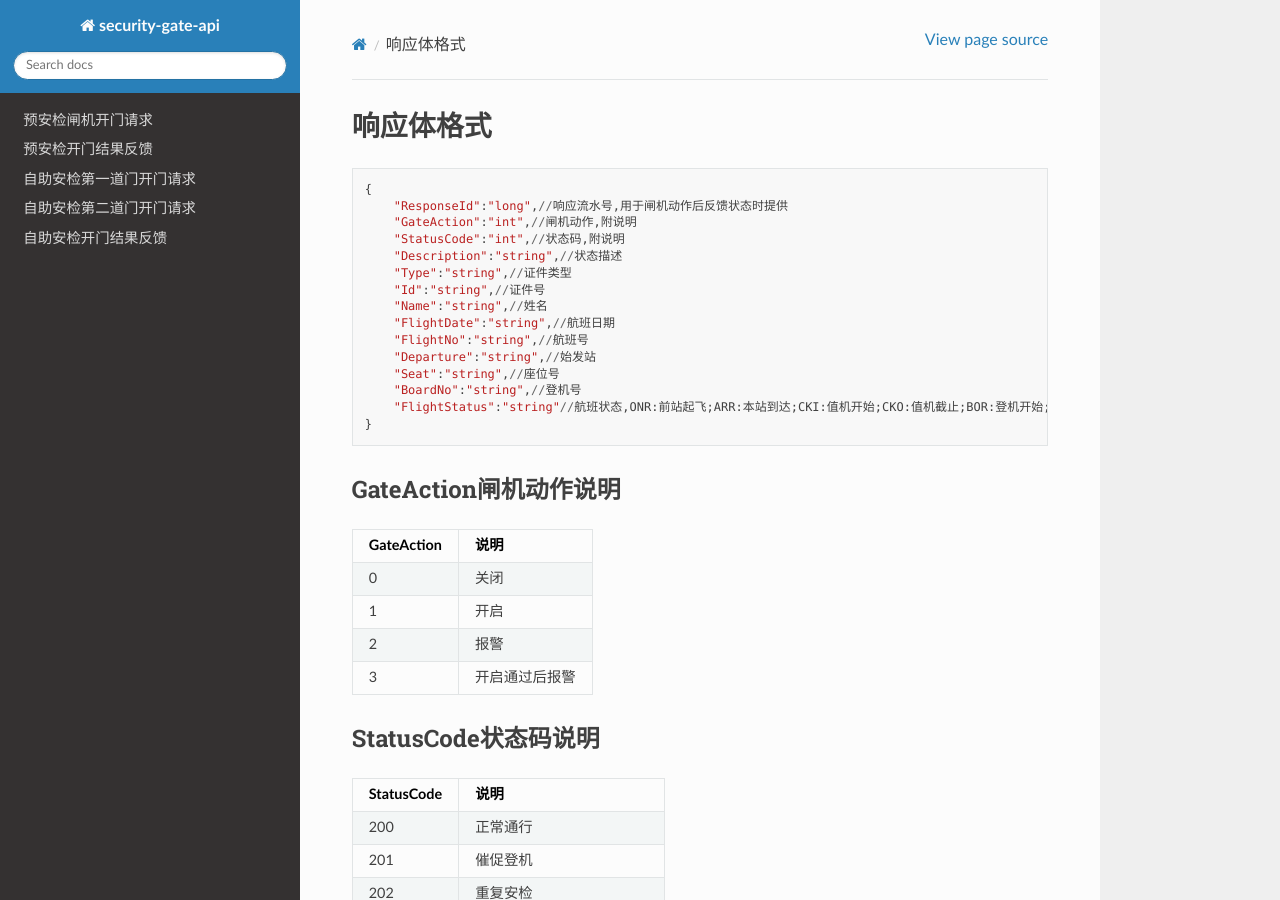
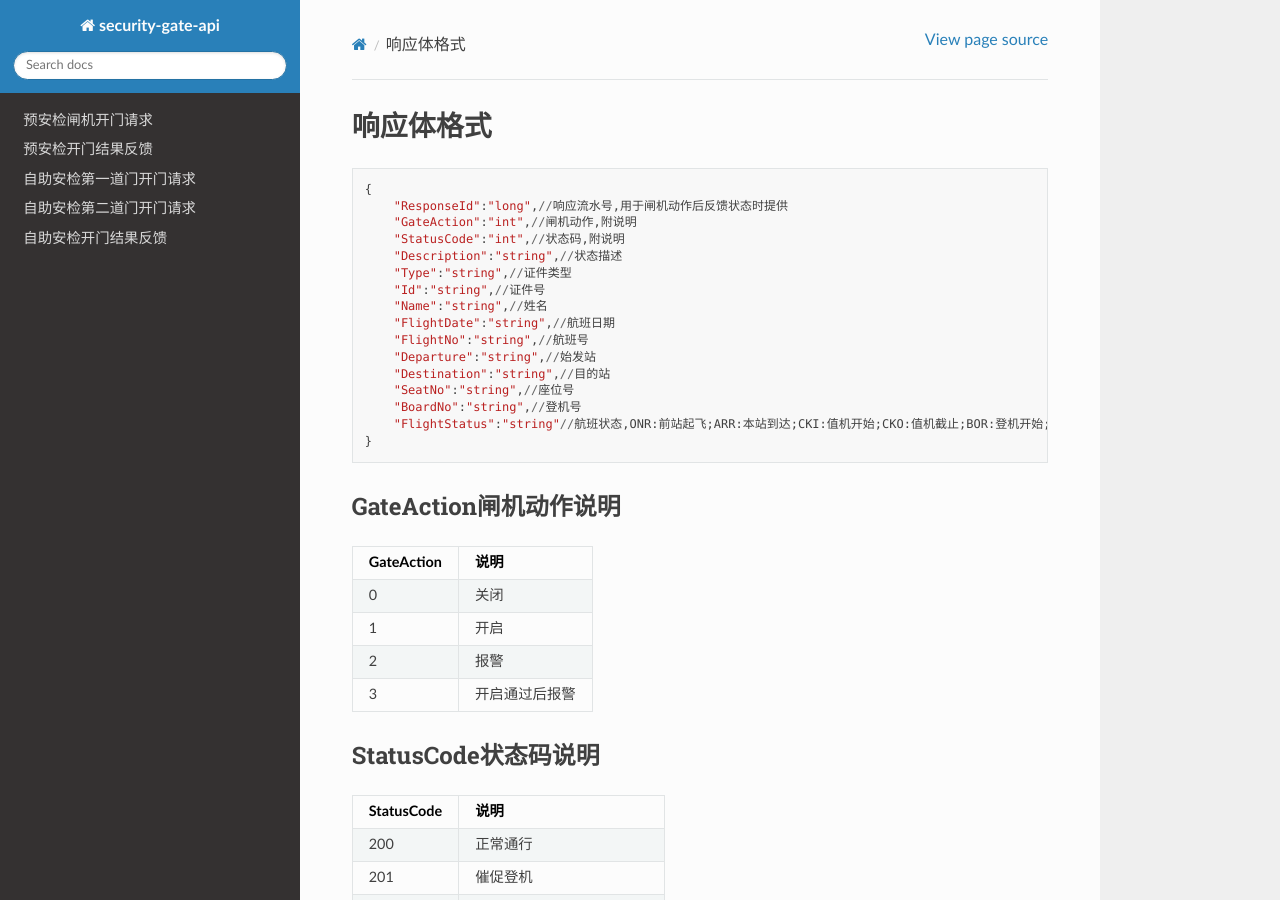
Before and after one commit to kinshines/security-gate-api-doc, a Sphinx documentation site: the page built from source/_include/security_response.rst, in a window 1280 px wide and 900 px high. Built offline with Sphinx 7.4.7 and the Read the Docs theme 2.0.0, drawn with Linux system fonts in a browser that asks for light colours; some of the changed text lies outside the part shown.

Commit message:
Destination

```diff
--- a/source/_include/security_response.rst
+++ b/source/_include/security_response.rst
@@ -13,7 +13,8 @@
         "FlightDate":"string",//航班日期
         "FlightNo":"string",//航班号
         "Departure":"string",//始发站
-        "Seat":"string",//座位号
+        "Destination":"string",//目的站
+        "SeatNo":"string",//座位号
         "BoardNo":"string",//登机号
         "FlightStatus":"string"//航班状态,ONR:前站起飞;ARR:本站到达;CKI:值机开始;CKO:值机截止;BOR:登机开始;TBR:过站登机;LBD:催促登机;POK:登机截止;DEP:起飞;DLY:延误;CAN:取消;RTN:返航;ALT:备降
     }
@@ -76,7 +77,8 @@ StatusCode            说明
         "FlightDate":"2018-10-10",
         "FlightNo":"CA1234",
         "Departure":"TAO",
-        "Seat":"SN37A",
+        "Destination":"CAN",
+        "SeatNo":"SN37A",
         "BoardNo":"BN123",
         "FlightStatus":"DEP"
     }
```
